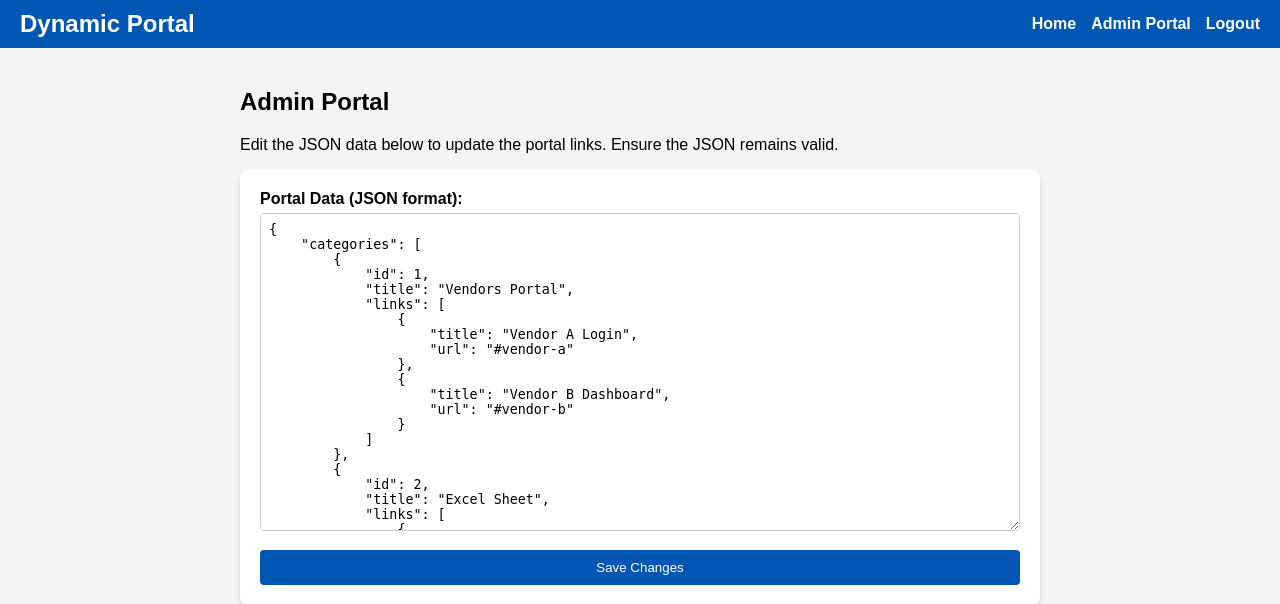
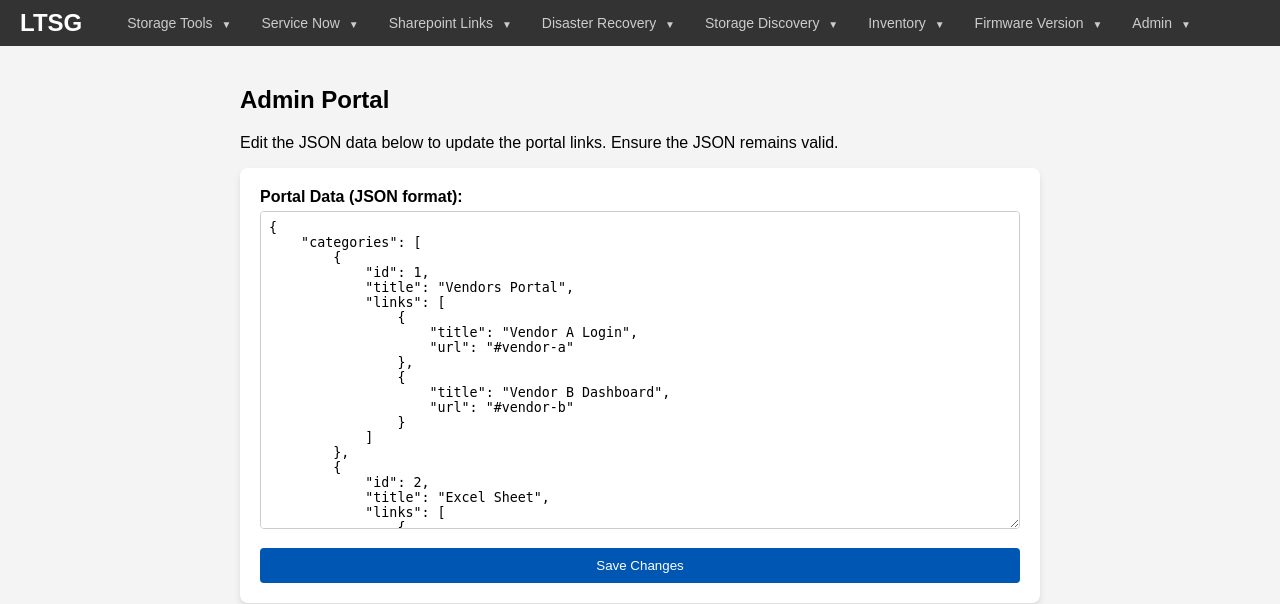
Before and after one commit to akash4563/Dynamic-portal, a PHP site: page /admin.php in a window 1280 px wide. Shown: the top 604 px of the page. Run offline with PHP 8.4, Linux system fonts and the light colour scheme; the visitor is signed in with stand-in values (Sample User, id 1).

Commit message:
feat: dynamic portal implementation
- Implement dynamic portal with PHP frontend and JSON datastore
- Add Python and Bash scripts for background data updates
- Implement admin portal and secure login (CSRF tokens, hashed passwords)
- Implement UI based on reference images
- Add Playwright script for visual verification
- Create README.md for instructions

Co-authored-by: akash4563 <66129630+akash4563@users.noreply.github.com>

```diff
--- a/data.json
+++ b/data.json
@@ -41,6 +41,76 @@
                     "url": "#leave-management"
                 }
             ]
+        },
+        {
+            "id": 4,
+            "title": "Storage Tools",
+            "links": [
+                {
+                    "title": "Tool 1",
+                    "url": "#"
+                }
+            ]
+        },
+        {
+            "id": 5,
+            "title": "Service Now",
+            "links": [
+                {
+                    "title": "Link 1",
+                    "url": "#"
+                }
+            ]
+        },
+        {
+            "id": 6,
+            "title": "Sharepoint Links",
+            "links": [
+                {
+                    "title": "Link 1",
+                    "url": "#"
+                }
+            ]
+        },
+        {
+            "id": 7,
+            "title": "Disaster Recovery",
+            "links": [
+                {
+                    "title": "Link 1",
+                    "url": "#"
+                }
+            ]
+        },
+        {
+            "id": 8,
+            "title": "Storage Discovery",
+            "links": [
+                {
+                    "title": "Link 1",
+                    "url": "#"
+                }
+            ]
+        },
+        {
+            "id": 9,
+            "title": "Inventory",
+            "links": [
+                {
+                    "title": "Link 1",
+                    "url": "#"
+                }
+            ]
+        },
+        {
+            "id": 10,
+            "title": "Firmware Version",
+            "links": [
+                {
+                    "title": "Link 1",
+                    "url": "#"
+                }
+            ]
         }
     ]
 }
--- a/header.php
+++ b/header.php
@@ -8,20 +8,66 @@ if (session_status() === PHP_SESSION_NONE) {
 <head>
     <meta charset="UTF-8">
     <meta name="viewport" content="width=device-width, initial-scale=1.0">
-    <title>Dynamic Portal</title>
+    <title>LTSG Portal</title>
     <link rel="stylesheet" href="style.css">
 </head>
 <body>
     <header>
         <div class="logo">
-            <h1>Dynamic Portal</h1>
+            <h1><a href="index.php" style="color: white; text-decoration: none;">LTSG</a></h1>
         </div>
         <nav>
             <ul>
-                <li><a href="index.php">Home</a></li>
+                <li class="dropdown">
+                    <a href="#" class="dropbtn">Storage Tools <span class="caret">▼</span></a>
+                    <div class="dropdown-content">
+                        <a href="#">Tool 1</a>
+                    </div>
+                </li>
+                <li class="dropdown">
+                    <a href="#" class="dropbtn">Service Now <span class="caret">▼</span></a>
+                    <div class="dropdown-content">
+                        <a href="#">Link 1</a>
+                    </div>
+                </li>
+                <li class="dropdown">
+                    <a href="#" class="dropbtn">Sharepoint Links <span class="caret">▼</span></a>
+                    <div class="dropdown-content">
+                        <a href="#">Link 1</a>
+                    </div>
+                </li>
+                <li class="dropdown">
+                    <a href="#" class="dropbtn">Disaster Recovery <span class="caret">▼</span></a>
+                    <div class="dropdown-content">
+                        <a href="#">Link 1</a>
+                    </div>
+                </li>
+                <li class="dropdown">
+                    <a href="#" class="dropbtn">Storage Discovery <span class="caret">▼</span></a>
+                    <div class="dropdown-content">
+                        <a href="#">Link 1</a>
+                    </div>
+                </li>
+                <li class="dropdown">
+                    <a href="#" class="dropbtn">Inventory <span class="caret">▼</span></a>
+                    <div class="dropdown-content">
+                        <a href="#">Link 1</a>
+                    </div>
+                </li>
+                <li class="dropdown">
+                    <a href="#" class="dropbtn">Firmware Version <span class="caret">▼</span></a>
+                    <div class="dropdown-content">
+                        <a href="#">Link 1</a>
+                    </div>
+                </li>
                 <?php if (isset($_SESSION['logged_in']) && $_SESSION['logged_in'] === true): ?>
-                    <li><a href="admin.php">Admin Portal</a></li>
-                    <li><a href="login.php?action=logout">Logout</a></li>
+                    <li class="dropdown">
+                        <a href="#" class="dropbtn">Admin <span class="caret">▼</span></a>
+                        <div class="dropdown-content">
+                            <a href="admin.php">Admin Portal</a>
+                            <a href="login.php?action=logout">Logout</a>
+                        </div>
+                    </li>
                 <?php else: ?>
                     <li><a href="login.php">Login</a></li>
                 <?php endif; ?>
--- a/style.css
+++ b/style.css
@@ -9,17 +9,22 @@ body {
 }
 
 header {
-    background-color: #0056b3;
+    background-color: #333333;
     color: white;
-    padding: 10px 20px;
+    padding: 0 20px;
     display: flex;
-    justify-content: space-between;
+    justify-content: flex-start;
     align-items: center;
+}
+
+.logo {
+    margin-right: 30px;
 }
 
 header h1 {
     margin: 0;
     font-size: 24px;
+    font-weight: bold;
 }
 
 nav ul {
@@ -27,17 +32,61 @@ nav ul {
     margin: 0;
     padding: 0;
     display: flex;
-    gap: 15px;
+    gap: 0; /* Removing gap to align properly */
+}
+
+nav li {
+    position: relative;
+    display: inline-block;
 }
 
 nav a {
+    color: #cccccc;
+    text-decoration: none;
+    font-weight: normal;
+    font-size: 14px;
+    display: block;
+    padding: 15px 15px;
+}
+
+.caret {
+    font-size: 10px;
+    margin-left: 5px;
+}
+
+nav a:hover, .dropdown:hover .dropbtn {
     color: white;
     text-decoration: none;
-    font-weight: bold;
 }
 
-nav a:hover {
-    text-decoration: underline;
+.dropdown-content {
+    display: none;
+    position: absolute;
+    background-color: #f9f9f9;
+    min-width: 160px;
+    box-shadow: 0px 8px 16px 0px rgba(0,0,0,0.2);
+    z-index: 1;
+    top: 100%;
+    left: 0;
+    border-radius: 4px;
+    overflow: hidden;
+}
+
+.dropdown-content a {
+    color: black;
+    padding: 12px 16px;
+    text-decoration: none;
+    display: block;
+    font-weight: normal;
+}
+
+.dropdown-content a:hover {
+    background-color: #f1f1f1;
+    color: black;
+}
+
+.dropdown:hover .dropdown-content {
+    display: block;
 }
 
 main {
```
Also changed, not shown: README.md (added), 2 other files.
